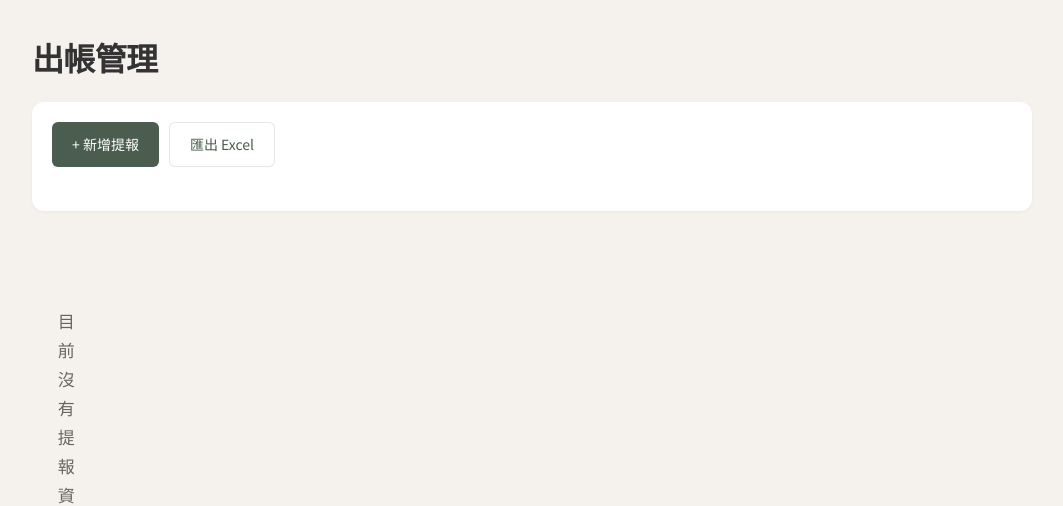
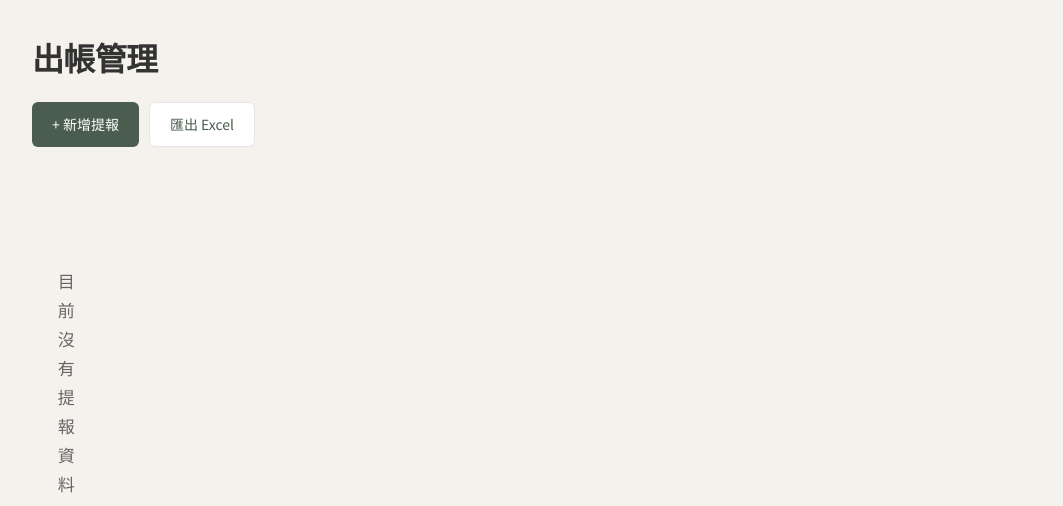
Before and after one commit to songardwu/onemood-expense-tracker, a Flask app: page / in a window 1280 px wide. Shown: the part 48-554 px from the top of the page, without its empty margins (108-1171 px from the left). Run offline with Flask 3, Linux system fonts and the light colour scheme; the visitor is signed in with stand-in values (Sample User, id 1); data that the repository does not hold is empty; some libraries are stand-ins or nearby versions.

Commit message:
fix: 移除 bento-cell 重複卡片包裝，新增 transparent 修飾器
清單頁、廠商頁的 bento-cell 改為 transparent（操作按鈕、表格、加總面板
本身已有卡片樣式，不需要外層再包白底+陰影）

Co-Authored-By: Claude Opus 4.6 <noreply@anthropic.com>

```diff
--- a/static/style.css
+++ b/static/style.css
@@ -1065,10 +1065,21 @@ input, select, textarea {
     transition: transform 0.2s ease, box-shadow 0.2s ease;
 }
 
+.bento-cell--transparent {
+    background: none;
+    padding: 0;
+    box-shadow: none;
+    border-radius: 0;
+}
+
 @media (hover: hover) {
     .bento-cell:hover {
         transform: translateY(-2px);
         box-shadow: var(--shadow-m);
+    }
+    .bento-cell--transparent:hover {
+        transform: none;
+        box-shadow: none;
     }
 }
 
--- a/templates/list.html
+++ b/templates/list.html
@@ -7,7 +7,7 @@
 {% endif %}
 
 <div class="bento-grid">
-<div class="bento-cell bento-cell--full">
+<div class="bento-cell bento-cell--full bento-cell--transparent">
 <div class="actions">
     <a href="/new" class="btn btn-primary">+ 新增提報</a>
     <a href="/export" class="btn btn-secondary">匯出 Excel</a>
@@ -39,7 +39,7 @@
 </div>
 
 {% if reports %}
-<div class="bento-cell bento-cell--full">
+<div class="bento-cell bento-cell--full bento-cell--transparent">
 <!-- ===== Desktop ===== -->
 <table class="desktop-table">
     <thead>
@@ -257,7 +257,7 @@
 </div>
 
 {% if dup_flags %}
-<div class="bento-cell bento-cell--full">
+<div class="bento-cell bento-cell--full bento-cell--transparent">
 <div class="dup-warning-panel">
     <h3>可能重複的廠商</h3>
     {% for vendor, dups in dup_flags.items() %}
@@ -273,7 +273,7 @@
 {% endif %}
 
 {% if reports %}
-<div class="bento-cell bento-cell--full">
+<div class="bento-cell bento-cell--full bento-cell--transparent">
 <div class="summary-panel">
     <h3>請款加總</h3>
     <div class="summary-section">
```
Also changed, not shown: templates/vendors.html (+4 -4 lines).
